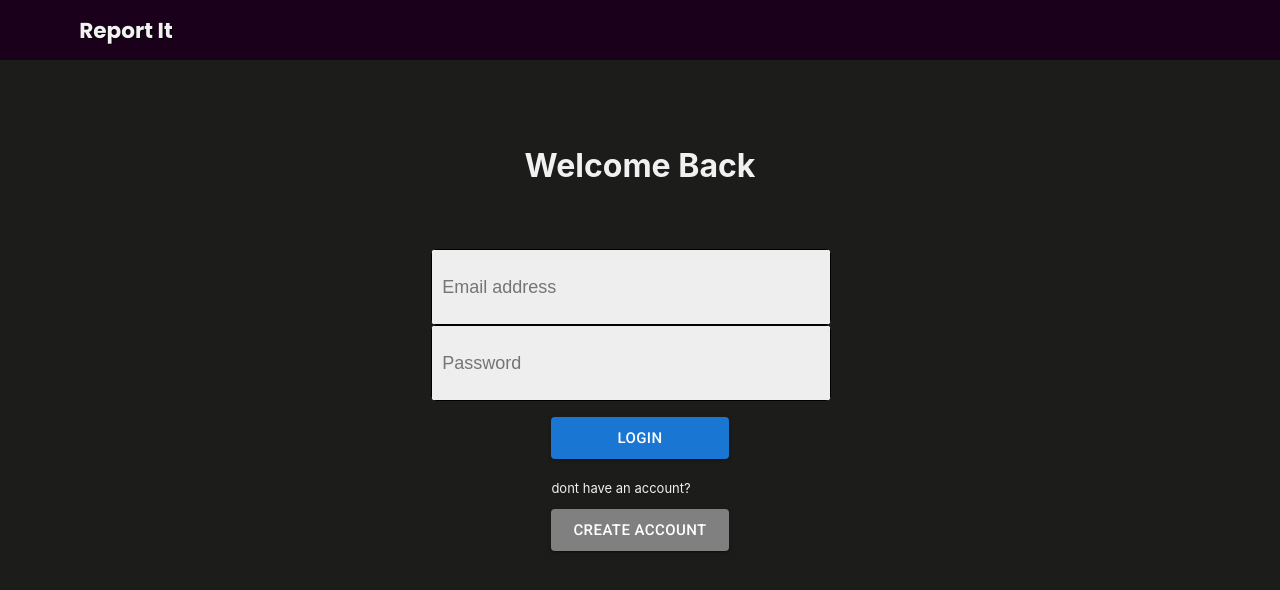
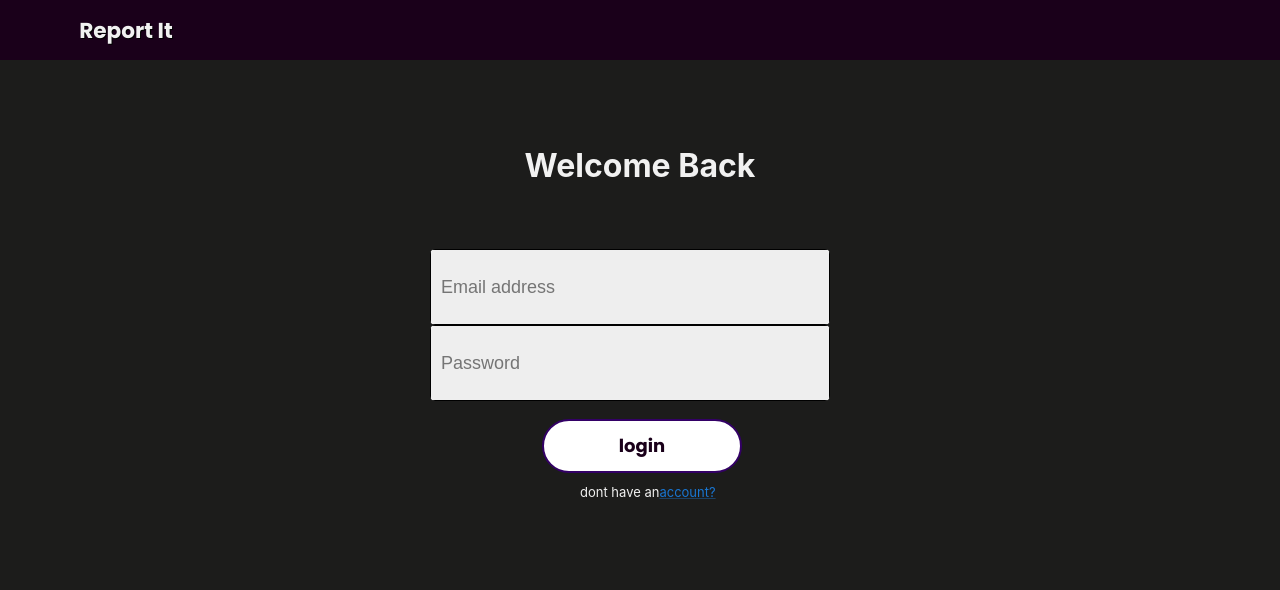
Before and after one commit to Tfauves/ReportItFrontEnd, a React (Create React App) app: page /login in a window 1280 px wide. Shown: the top 590 px of the page. Built offline with nearby package versions, Linux system fonts and the light colour scheme.

Commit message:
refactor login and register form

```diff
--- a/src/components/Auth/LoginForm.js
+++ b/src/components/Auth/LoginForm.js
@@ -1,9 +1,11 @@
 import React from "react";
+import { useNavigate } from "react-router-dom";
 import Form from "../common/Form";
 import Input from "../common/Input";
-import { Button } from "@mui/material";
+import CustomBtn from "../common/CustomBtn";
 import InlineInputContainer from "../common/InlineInputContainer";
-import { useNavigate } from "react-router-dom";
+
+import Link from "@mui/material/Link";
 
 const LoginForm = ({ query, submitting, updateForm, onSubmit }) => {
   const navigate = useNavigate();
@@ -48,32 +50,17 @@ const LoginForm = ({ query, submitting, updateForm, onSubmit }) => {
             required
           />
         </InlineInputContainer>
-        {/* <Button disabled={submitting}>Login</Button> */}
       </Form>
       <div
         style={{ marginTop: "1em", display: "flex", flexDirection: "column" }}
       >
-        <Button
-          sx={{ "&:hover": { color: "#303030" } }}
-          style={{ marginBottom: ".5em" }}
-          onClick={handleSubmit}
-          variant="contained"
-          size="large"
-        >
-          login
-        </Button>
-        <p style={{ color: "#f1f1f1", fontSize: "13px" }}>
-          dont have an account?
+        <CustomBtn text="login" onClick={handleSubmit} />
+        <p style={{ marginLeft: "40px", color: "#f1f1f1", fontSize: "13px" }}>
+          dont have an
+          <Link href="/register" underline="always">
+            account?
+          </Link>
         </p>
-        <Button
-          sx={{ "&:hover": { color: "#303030" } }}
-          style={{ backgroundColor: "gray" }}
-          onClick={handleNavigate}
-          variant="contained"
-          size="large"
-        >
-          create account
-        </Button>
       </div>
     </div>
   );
```
Also changed, not shown: src/components/common/InlineInputContainer.js (line endings or trailing spaces).
